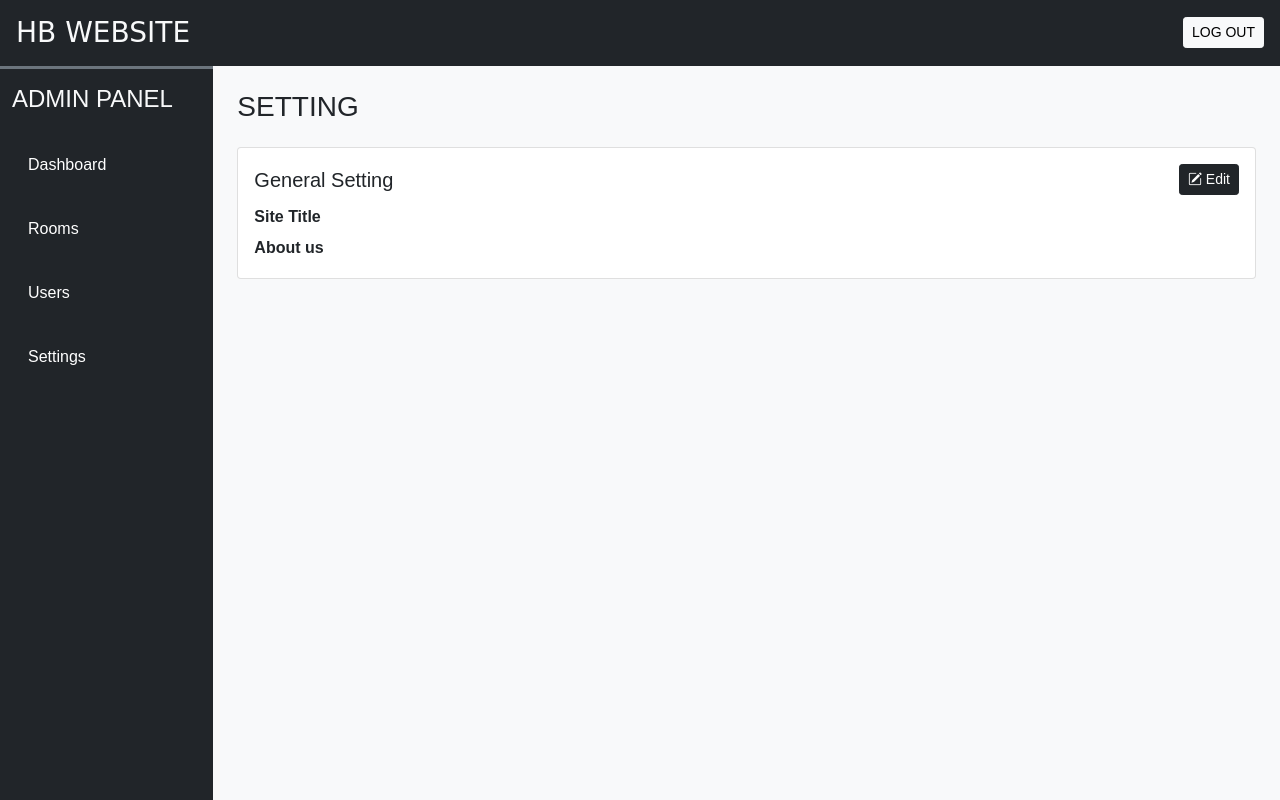
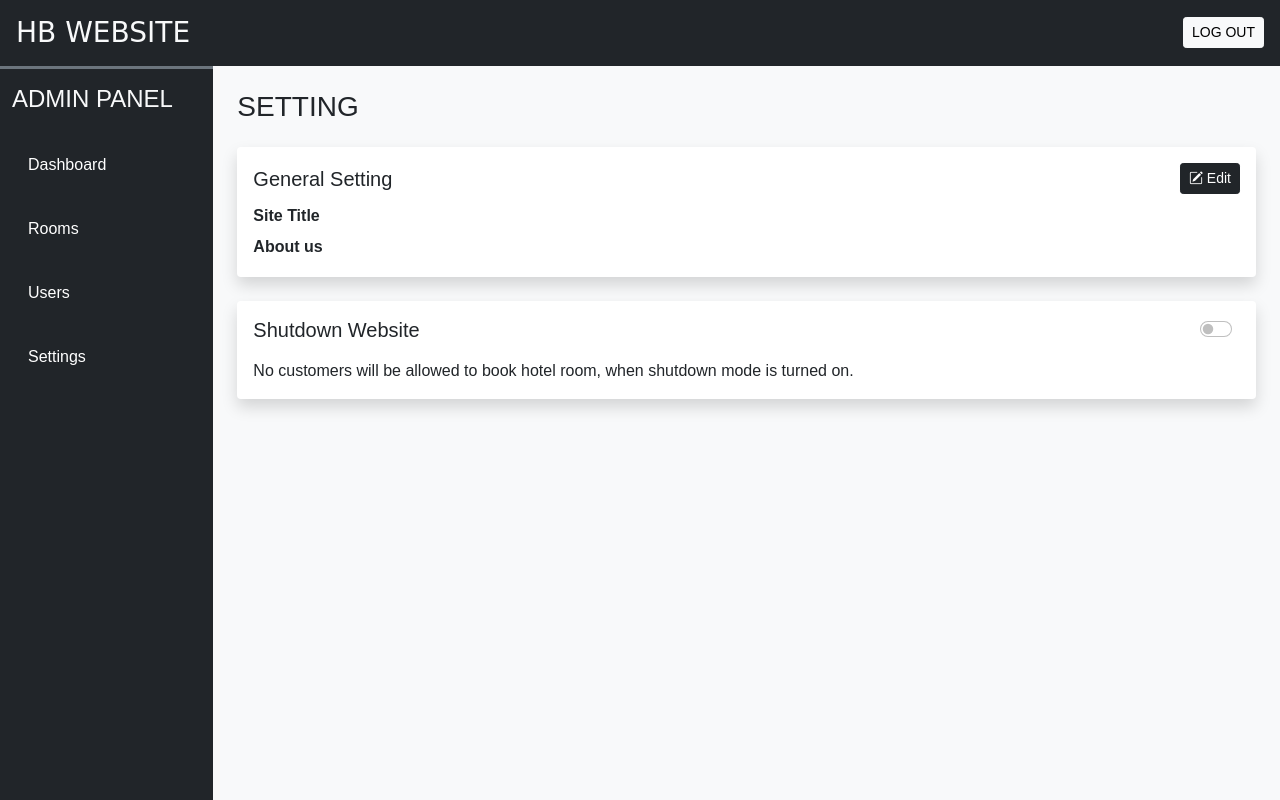
Before and after one commit to kamalkhalid234/PROJE-RESERVATION-HOTEL, a PHP site: page /admin/setting.php in a window 1280 px wide. Run offline with PHP 8.4, Linux system fonts and the light colour scheme; the visitor is signed in with stand-in values (Sample User, id 1); data that the repository does not hold is empty.

Commit message:
version 04/04/2024

```diff
--- a/admin/ajax/settings_crud.php
+++ b/admin/ajax/settings_crud.php
@@ -24,9 +24,16 @@ if (isset($_POST['upd_general'])) {
     $values = [$frm_data['site_title'], $frm_data['site_about'], 1];
     $res = update($q, $values, "ssi");
     echo $res;
-
-
 }
 
+if (isset($_POST['upd_shutdown'])) {
+
+    $frm_data = ($_POST['upd_shutdown'] == 0) ? 1 : 0;
+
+    $q = "UPDATE `settings` SET `shutdown`=? WHERE `sr_no`=?";
+    $values = [$frm_data, 1];
+    $res = update($q, $values, "ii");
+    echo $res;
+}
 
 ?>
--- a/admin/inc/scripts.php
+++ b/admin/inc/scripts.php
@@ -5,7 +5,7 @@
 <script>
   function alert(type, msg) {
     let bs_class = (type == 'success') ? 'alert-success' : 'alert-danger';
-    let elemnet = document.createElement('div');
+    let element = document.createElement('div');
     element.innerHTML = `
            <div class="alert ${bs_class}  alert-dismissible fade show custom-alert" role="alert">
                  <strong class="me-3">${msg}</strong>
@@ -13,6 +13,6 @@
              </div>
     `;
 
-    document.body.append(elemnet);
+    document.body.append(element);
   }
 </script>
--- a/admin/setting.php
+++ b/admin/setting.php
@@ -31,6 +31,7 @@ adminLogin();
             #main-content {
                 margin-top: 60px;
             }
+
         }
 
         .custom-alert {
@@ -55,7 +56,7 @@ adminLogin();
 
 
                 <!-- General Setting secction -->
-                <div class="card">
+                <div class="card border-0 shadow mb-4">
                     <div class="card-body">
                         <div class="d-flex align-items-center justify-content-between mb-3">
                             <h5 class="card-title m-0">General Setting</h5>
@@ -108,6 +109,27 @@ adminLogin();
                         </form>
                     </div>
                 </div>
+
+                <!-- Shutdown  section -->
+                <div class="card border-0 shadow">
+                    <div class="card-body">
+                        <div class="d-flex align-items-center justify-content-between mb-3">
+                            <h5 class="card-title m-0">Shutdown Website</h5>
+                            <div class="form-check form-switch">
+                                <form>
+                                    <input onchange="upd_shutdown(this.value)" class="form-check-input" type="checkbox"
+                                        id="shutdown-toggle">
+                                </form>
+                            </div>
+                        </div>
+                        <p class="card-text">
+                            No customers will be allowed to book hotel room,
+                            when shutdown mode is turned on.
+                        </p>
+                    </div>
+                </div>
+
+
             </div>
         </div>
     </div>
@@ -125,11 +147,13 @@ adminLogin();
             let site_title_inp = document.getElementById("site_title_inp");
             let site_about_inp = document.getElementById("site_about_inp");
 
+            let shutdown_toggle = document.getElementById('shutdown-toggle');
+
             let xhr = new XMLHttpRequest();
             xhr.open("POST", "ajax/settings_crud.php", true);
             xhr.setRequestHeader('Content-Type', 'application/x-www-form-urlencoded');
 
-        xhr.onload = function() {
+            xhr.onload = function () {
                 general_data = JSON.parse(this.responseText);
 
 
@@ -138,38 +162,77 @@ adminLogin();
 
                 site_title_inp.value = general_data.site_title;
                 site_about_inp.value = general_data.site_about;
+
+                if (general_data.shutdown == 0) {
+                    shutdown_toggle.checked = false;
+                    shutdown_toggle.value = 0;
+                } else {
+                    shutdown_toggle.checked = true;
+                    shutdown_toggle.value = 1;
+                }
             }
 
             xhr.send('get_general');
-
         }
 
+
+
+        //chaqnge le contenu de site web titre aboute
         function upd_general(site_title_val, site_about_val) {
 
             let xhr = new XMLHttpRequest();
             xhr.open("POST", "ajax/settings_crud.php", true);
             xhr.setRequestHeader('Content-Type', 'application/x-www-form-urlencoded');
 
-        xhr.onload = function() {
+            xhr.onload = function () {
 
                 var myModal = document.getElementById('general-s');
                 var modal = bootstrap.Modal.getInstance(myModal);
                 modal.hide();
 
-
+                console.log(this.responseText);
 
                 if (this.responseText == 1) {
                     alert('success', 'Changes saved!');
                     get_general();
+                    console.log('data updated');
                 } else {
                     alert('error', 'No Changes made!');
+                    console.log('no changes made');
 
                 }
             }
 
             xhr.send('site_title=' + site_title_val + '&site_about=' + site_about_val + '&upd_general');
         }
-    window.onload = function() {
+
+
+
+
+        //of one le site web (shut down le site web avec boutone de active)
+        function upd_shutdown(val) {
+            let xhr = new XMLHttpRequest();
+            xhr.open("POST", "ajax/settings_crud.php", true);
+            xhr.setRequestHeader('Content-Type', 'application/x-www-form-urlencoded');
+
+            xhr.onload = function () {
+
+                if (this.responseText == 1 && general_data.shutdown == 0) {
+                    alert('success', 'Site has been shatdown');
+
+                } else {
+                    alert('success', 'shutdown mode off!');
+                }
+                get_general();
+
+            }
+
+            xhr.send('upd_shutdown=' + val);
+        }
+
+
+
+        window.onload = function () {
             get_general();
         }
     </script>
```
Lines whose indentation alone changed are shown as unchanged.
